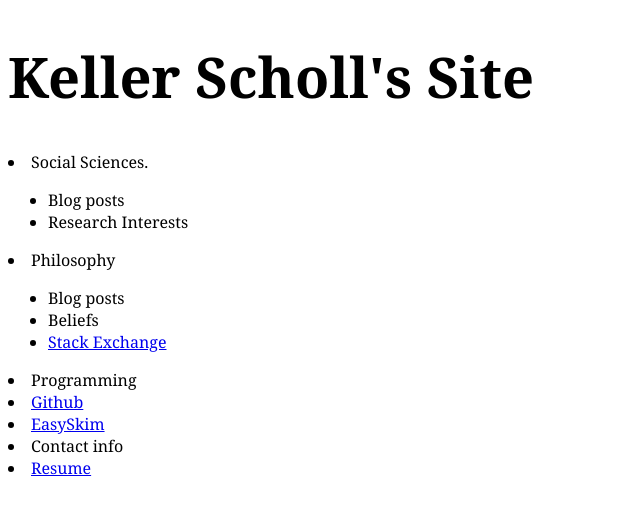
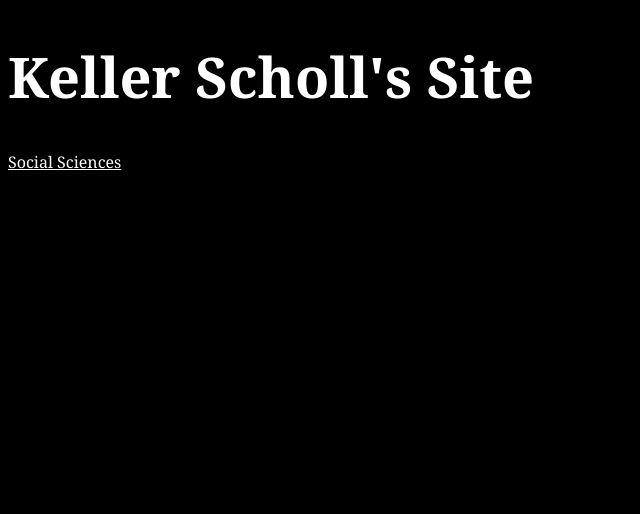
Before and after one commit to kellerscholl/kellerscholl.github.io, a plain HTML site: page index.html in a window 1280 px wide. Shown: the whole page, without its empty margins (0-640 px from the left). Drawn offline with Linux system fonts and the light colour scheme.

Commit message:
Changed color scheme. Improved resume link. Started to figure out how to get dropdowns.

```diff
--- a/index.html
+++ b/index.html
@@ -3,18 +3,28 @@
 <head>
  	<title>Keller Scholl's Home Page</title>
  	<link href="style.css" rel="stylesheet" type="text/css">
+ 	 <style type="text/css">
+		.row { vertical-align: top; height:auto !important; }
+		.list {display:none; }
+		.show {display: none; }
+		.hide:target + .show {display: inline; }
+		.hide:target {display: none; }
+		.hide:target ~ .list {display:inline; }
+		@media print { .hide, .show { display: none; } }
+	</style>
 </head>
 <body>
 	<div><h1>Keller Scholl's Site</h1></div>
-	<div>
-		<u1>
-			<li>Social Sciences.
-				<ul>
-					<li>Blog posts</li>
-					<li>Research Interests</li>
-				</ul>
-			</li>
-
+	<div class="row">
+	<a href="#hide1" class="hide" id="hide1">Social Sciences</a>
+	<a href="#show1" class="show" id="show1">Social Sciences</a>
+	<div class="list">
+		<ul>
+			<li>Blog posts</li>
+			<li>Research Interests</li>
+		</ul>
+		</div>
+	</div><!--
 			<li>Philosophy
 				<ul>
 					<li> Blog posts </li>
@@ -23,7 +33,13 @@
 				</ul>
 			</li>
 			<li> Programming
-				<u1>
+				<ul>
+					<li> <a href="http://github.com/kellerscholl">Github </a> </li>
+					<li><a href="http://esyskim.co.uk">EasySkim </a> </li>
+				</ul>
+
+
+
 					<li> <a href="http://github.com/kellerscholl">Github</a></li>
 					<li><a href="http://EasySkim.co.uk">EasySkim</a></li>
 				</u1>
@@ -31,7 +47,7 @@
 			 <li>Contact info</li>
 			 <li><a href="resume.pdf">Resume</a></li>
 		</u1>
-	</div>
+	</div> -->
 </body>
 <!--  Congratulations. You have entered the super-secret lair section of the website! -->
 </html>
--- a/style.css
+++ b/style.css
@@ -1,14 +1,13 @@
 body {
   font-family: Georgia, sans-serif;
-  background: white;
-  color: black;
+  background: black;
+  color: white;
 }
 
 h1 {
   font-size: 3.5em;
 }
 div {
-	background: white;
 	width: 50%;
 }
 .box {
@@ -22,3 +21,8 @@ div {
 	float: right;
 	width: 75%;
 }
+
+a, a:visited {
+	color: #FFFFFF;
+	text-decoration: underline;
+}
```
